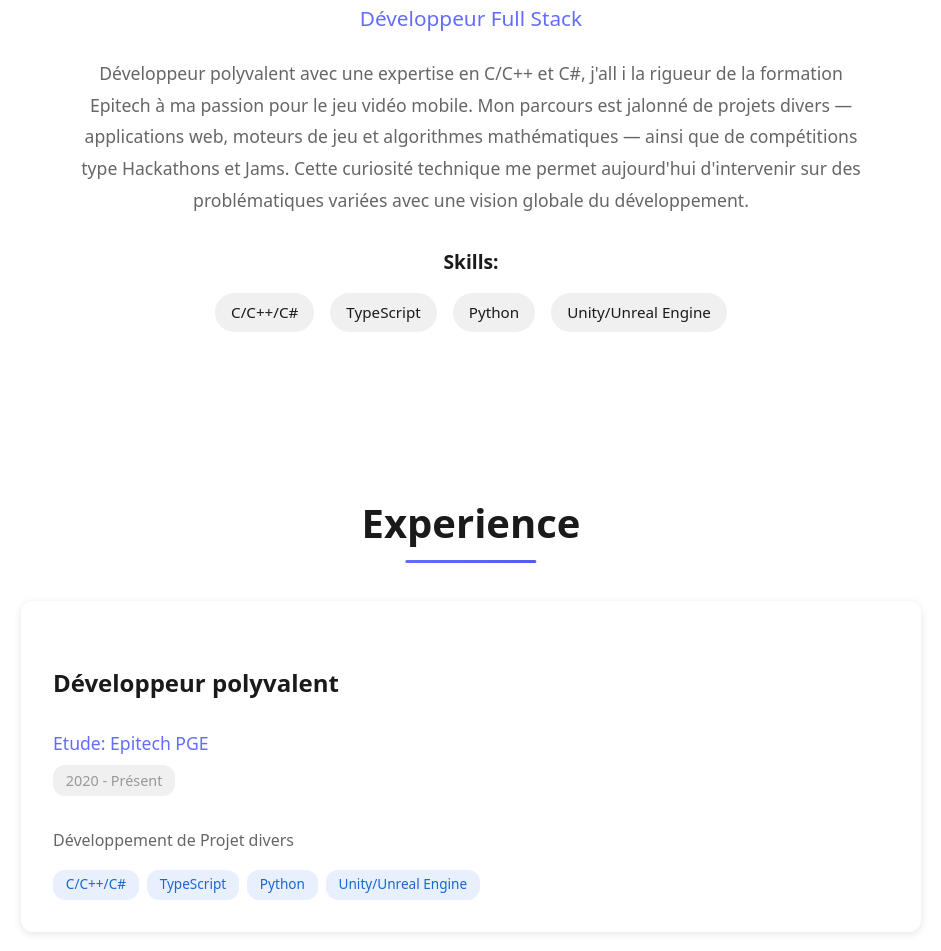
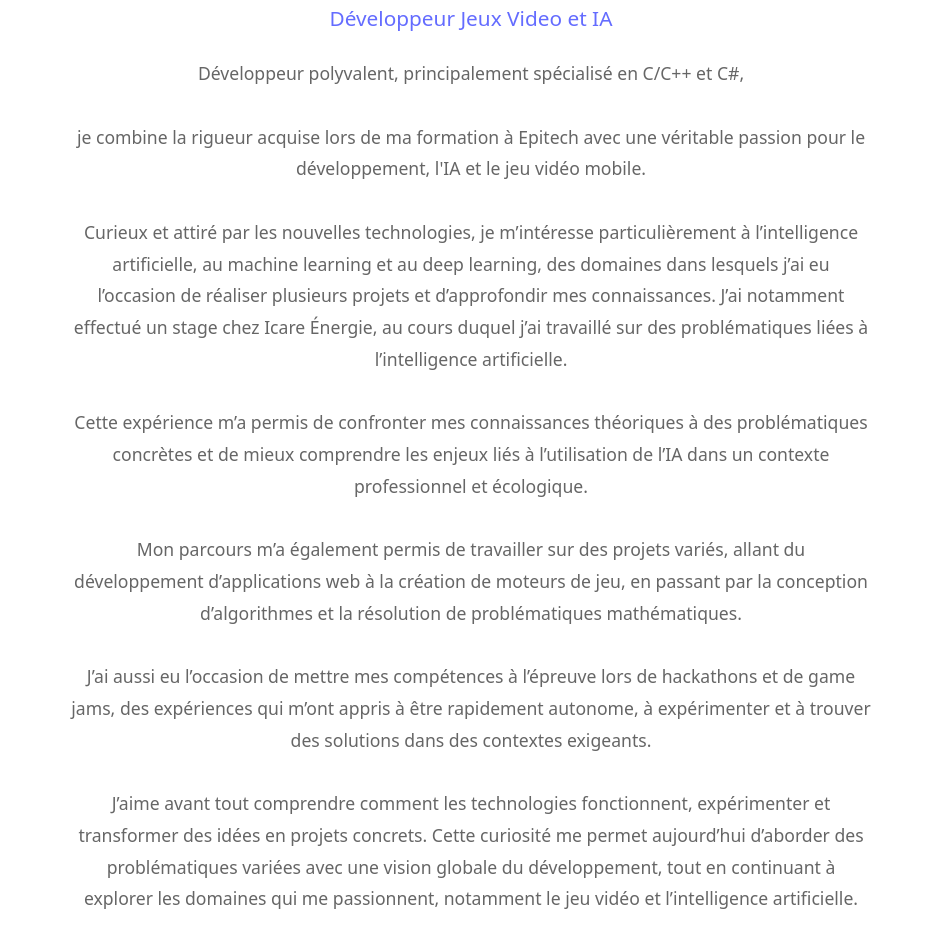
Before and after one commit to titease10/Portfolio, a React (Vite) app: page / in a window 1280 px wide. Shown: the part 380-1331 px from the top of the page, without its empty margins (169-1110 px from the left). Built offline with nearby package versions, Linux system fonts and the light colour scheme.

Commit message:
[FIX] Display of MySelf
modification of my description in MySelf, addition of a paragraph system to the text, and modification of the name of MySelf to "À propos de moi"

```diff
--- a/src/App.tsx
+++ b/src/App.tsx
@@ -10,11 +10,27 @@ import './styles/portfolio.css';
 
 const mockPersonalInfo: PersonalInfo = {
     name: "Titien Carellas",
-    title: "Développeur Full Stack",
-    bio: "Développeur polyvalent avec une expertise en C/C++ et C#, j'all i la rigueur de la formation Epitech à ma passion pour le jeu vidéo mobile. " +
-        "Mon parcours est jalonné de projets divers — applications web, moteurs de jeu et algorithmes mathématiques — " +
-        "ainsi que de compétitions type Hackathons et Jams. " +
-        "Cette curiosité technique me permet aujourd'hui d'intervenir sur des problématiques variées avec une vision globale du développement.",
+    title: "Développeur Jeux Video et IA",
+    bio: ["Développeur polyvalent, principalement spécialisé en C/C++ et C#,",
+        "je combine la rigueur acquise lors de ma formation à Epitech avec une véritable passion pour le développement," +
+        " l'IA et le jeu vidéo mobile.",
+        "Curieux et attiré par les nouvelles technologies, " +
+        "je m’intéresse particulièrement à l’intelligence artificielle, au machine learning et au deep learning," +
+        " des domaines dans lesquels j’ai eu l’occasion de réaliser plusieurs projets et d’approfondir mes connaissances." +
+        " J’ai notamment effectué un stage chez Icare Énergie, " +
+        "au cours duquel j’ai travaillé sur des problématiques liées à l’intelligence artificielle.",
+        " Cette expérience m’a permis de confronter mes connaissances théoriques à des problématiques concrètes et" +
+        " de mieux comprendre les enjeux liés à l’utilisation de l’IA dans un contexte professionnel et écologique." ,
+        " Mon parcours m’a également permis de travailler sur des projets variés, " +
+        "allant du développement d’applications web à la création de moteurs de jeu, " +
+        "en passant par la conception d’algorithmes et la résolution de problématiques mathématiques. " ,
+        "J’ai aussi eu l’occasion de mettre mes compétences à l’épreuve lors de hackathons et de game jams, " +
+        "des expériences qui m’ont appris à être rapidement autonome," +
+        " à expérimenter et à trouver des solutions dans des contextes exigeants." ,
+        "J’aime avant tout comprendre comment les technologies fonctionnent, expérimenter et transformer des idées en projets concrets." +
+        " Cette curiosité me permet aujourd’hui d’aborder des problématiques variées avec une vision globale du développement," +
+        " tout en continuant à explorer les domaines qui me passionnent, notamment le jeu vidéo et l’intelligence artificielle."
+        ],
     skills: ["C/C++/C#\t", "TypeScript\t", "Python\t", "Unity/Unreal Engine\t"]
 };
 
--- a/src/components/MySelf/MySelf.tsx
+++ b/src/components/MySelf/MySelf.tsx
@@ -8,15 +8,18 @@ interface MySelfProps {
 export const MySelf: React.FC<MySelfProps> = ({ personalInfo }) => {
     return (
         <section id="myself" className="section">
-            <h2>My self</h2>
+            <h2>À propos de moi</h2>
             <div className="personal-info">
                 {personalInfo.avatar && (
                     <img src={personalInfo.avatar} alt={personalInfo.name} className="avatar" />
                 )}
                 <h3>{personalInfo.name}</h3>
                 <h4>{personalInfo.title}</h4>
-                <p>{personalInfo.bio}</p>
-                <div className="skills">
+                <div className="bio">
+                    {personalInfo.bio.map((paragraph, index) => (
+                        <p key={index}>{paragraph}</p>
+                    ))}
+                </div>                <div className="skills">
                     <h5>Skills:</h5>
                     <ul>
                         {personalInfo.skills.map((skill, index) => (
--- a/src/components/Navigation/Navigation.tsx
+++ b/src/components/Navigation/Navigation.tsx
@@ -10,7 +10,7 @@ export const Navigation: React.FC = () => {
         <nav className="navigation">
             <ul>
                 <li>
-                    <button onClick={() => scrollToSection('myself')}>My Self</button>
+                    <button onClick={() => scrollToSection('myself')}>À propos de moi</button>
                 </li>
                 <li>
                     <button onClick={() => scrollToSection('experience')}>Experience</button>
--- a/src/styles/portfolio.css
+++ b/src/styles/portfolio.css
@@ -428,4 +428,12 @@ body {
     .projects-grid {
         grid-template-columns: 1fr;
     }
+
+    .bio p {
+        margin-bottom: 1.2rem;
+    }
+
+    .bio p:last-child {
+        margin-bottom: 2rem;
+    }
 }
--- a/src/types/index.ts
+++ b/src/types/index.ts
@@ -1,7 +1,7 @@
 export interface PersonalInfo {
     name: string;
     title: string;
-    bio: string;
+    bio: string[];
     skills: string[];
     avatar?: string;
 }
```
